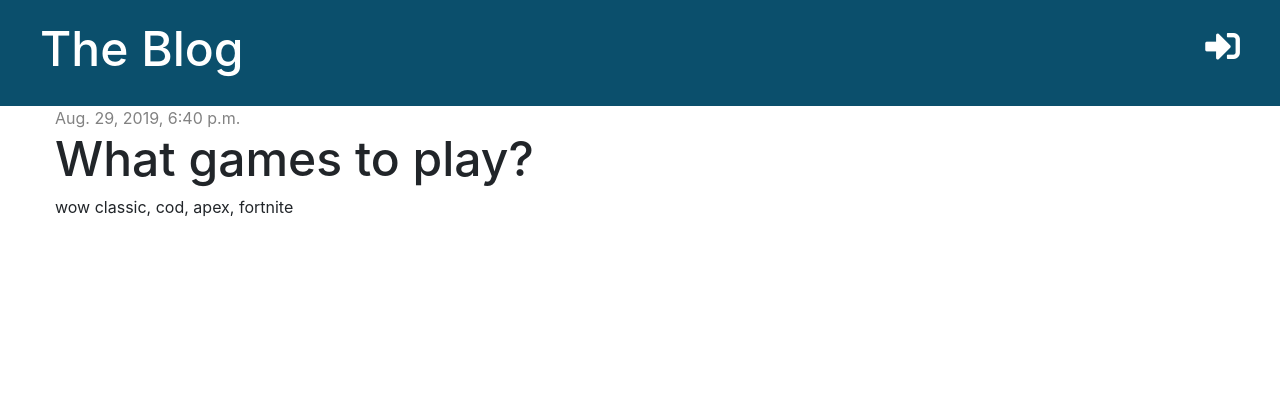
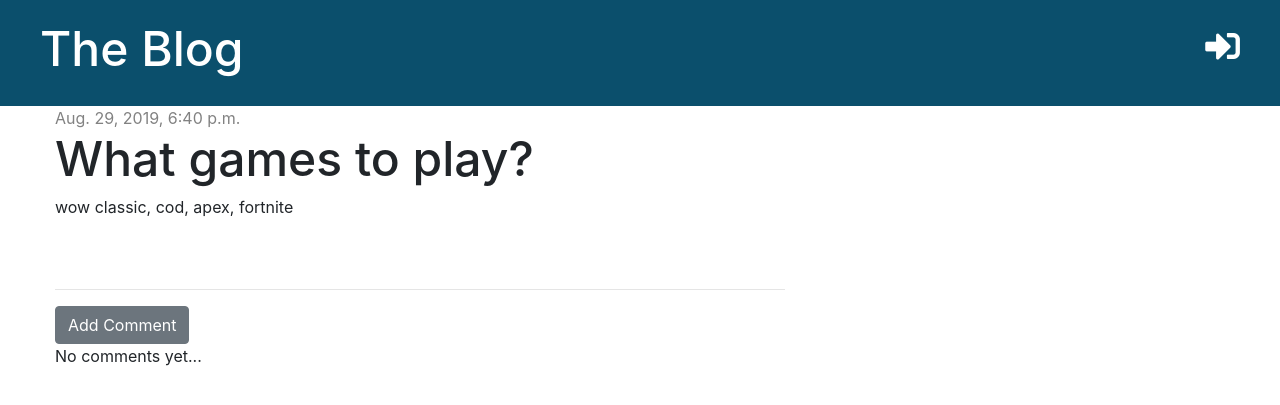
Before and after one commit to LLira09/my_django_site, a Django app: page /post/2/ in a window 1280 px wide. Shown: the top 405 px of the page. Run offline with Django 3.2, Linux system fonts and the light colour scheme; data comes from the database, SQL or seed files in the repository; both versions use the stored data as it was after the commit; some libraries are stand-ins or nearby versions.

Commit message:
add feature to approve comments

```diff
--- a/blog/admin.py
+++ b/blog/admin.py
@@ -1,4 +1,5 @@
 from django.contrib import admin
-from .models import Post
+from .models import Post, Comment
 # Register your models here.
 admin.site.register(Post)
+admin.site.register(Comment)
--- a/blog/models.py
+++ b/blog/models.py
@@ -13,5 +13,22 @@ class Post(models.Model):
         self.published_date = timezone.now()
         self.save()
 
+    def approved_comments(self):
+        return self.comments.filter(approved=True)
+
     def __str__(self):
         return self.title
+
+class Comment(models.Model):
+    post = models.ForeignKey('blog.Post', on_delete=models.CASCADE, related_name='comments')
+    author = models.CharField(max_length=200)
+    text = models.TextField()
+    created_date = models.DateTimeField(default=timezone.now)
+    approved = models.BooleanField(default=False)
+
+    def approve(self):
+        self.approved = True
+        self.save()
+
+    def __str__(self):
+        return self.text
--- a/blog/static/css/blog.css
+++ b/blog/static/css/blog.css
@@ -45,3 +45,7 @@ h1, h2, h3, h4 {
   font-size: 26pt;
   margin-right: 20px;
 }
+
+.comment {
+  margin: 20px 0px 20px 20px;
+}
--- a/blog/templates/blog/post_detail.html
+++ b/blog/templates/blog/post_detail.html
@@ -16,4 +16,25 @@
       <h1>{{ post.title }}</h1>
       <p>{{ post.text }}</p>
   </div>
+  <hr>
+  <a href="{% url 'add_comment_to_post' pk=post.pk %}" class="btn btn-secondary">Add Comment</a>
+  {% for comment in post.comments.all %}
+    {% if user.is_authenticated or comment.approved %}
+      <div class="comment">
+        <div class="date">
+          {{ comment.created_date }}
+        </div>
+
+        {% if not comment.approved and user.is_superuser %}
+          <a href="{% url 'comment_approve' pk=comment.pk %}"><i class="fas fa-check"></i></a>
+          <a href="{% url 'comment_remove' pk=comment.pk %}"><i class="far fa-trash-alt"></i></a>
+        {% endif %}
+
+        <strong>{{ comment.author }}</strong>
+        <p>{{ comment.text }}</p>
+      </div>
+    {% endif %}
+  {% empty %}
+    <p>No comments yet...</p>
+  {% endfor %}
 {% endblock %}
--- a/blog/templates/blog/post_list.html
+++ b/blog/templates/blog/post_list.html
@@ -10,6 +10,7 @@
 
       <h1><a href="{% url 'post_detail' pk=post.pk %}">{{ post.title }}</a></h1>
       <p>{{ post.text|truncatechars:50 }}</p>
+      <a href="{% url 'post_detail' pk=post.pk %}">Comments: {{ post.approved_comments.count }}</a>
     </div>
   {% endfor %}
 {% endblock %}
--- a/blog/urls.py
+++ b/blog/urls.py
@@ -9,5 +9,8 @@ urlpatterns = [
     path('post/<int:pk>/edit/', views.post_edit, name='post_edit'),
     path('drafts/', views.post_draft_list, name='post_draft_list'),
     path('post/<int:pk>/publish', views.post_publish, name='post_publish'),
+    path('post/<int:pk>/comment/', views.add_comment_to_post, name='add_comment_to_post'),
+    path('comment/<int:pk>/remove/', views.comment_remove, name='comment_remove'),
+    path('comment/<int:pk>/approve/', views.comment_approve, name='comment_approve'),
 
 ]
--- a/blog/views.py
+++ b/blog/views.py
@@ -1,8 +1,8 @@
 from django.contrib.auth.decorators import login_required
 from django.shortcuts import render, get_object_or_404, redirect
 from django.utils import timezone
-from .forms import PostForm
-from . models import Post
+from .forms import PostForm, CommentForm
+from . models import Post, Comment
 # Create your views here.
 def post_list(request):
     posts = Post.objects.filter(published_date__lte=timezone.now()).order_by('-published_date')
@@ -58,3 +58,27 @@ def post_publish(request, pk):
     post = get_object_or_404(Post, pk=pk)
     post.publish()
     return redirect('post_detail', pk=pk)
+
+def add_comment_to_post(request, pk):
+    post = get_object_or_404(Post, pk=pk)
+    if request.method == 'POST':
+        form = CommentForm(request.POST)
+        if form.is_valid():
+            comment = form.save(commit=False)
+            comment.author = request.user
+            comment.post = post
+            comment.save()
+            return redirect('post_detail', pk=post.pk)
+    else:
+        form = CommentForm()
+        return render(request, 'blog/add_comment_to_post.html', {'form': form})
+
+def comment_remove(request, pk):
+    comment = get_object_or_404(Comment, pk=pk)
+    comment.delete()
+    return redirect('post_detail', pk=comment.post.pk)
+
+def comment_approve(request, pk):
+    comment = get_object_or_404(Comment, pk=pk)
+    comment.approve()
+    return redirect('post_detail', pk=comment.post.pk)
```
Also changed, not shown: blog/forms.py (+6 -1 lines), blog/templates/blog/add_comment_to_post.html (added, +12 -0 lines), blog/migrations/0002_comment.py (added), blog/migrations/0003_auto_20190903_1920.py (added), blog/migrations/0004_comment_approved.py (added), db.sqlite3. Lines whose indentation alone changed are shown as unchanged.
